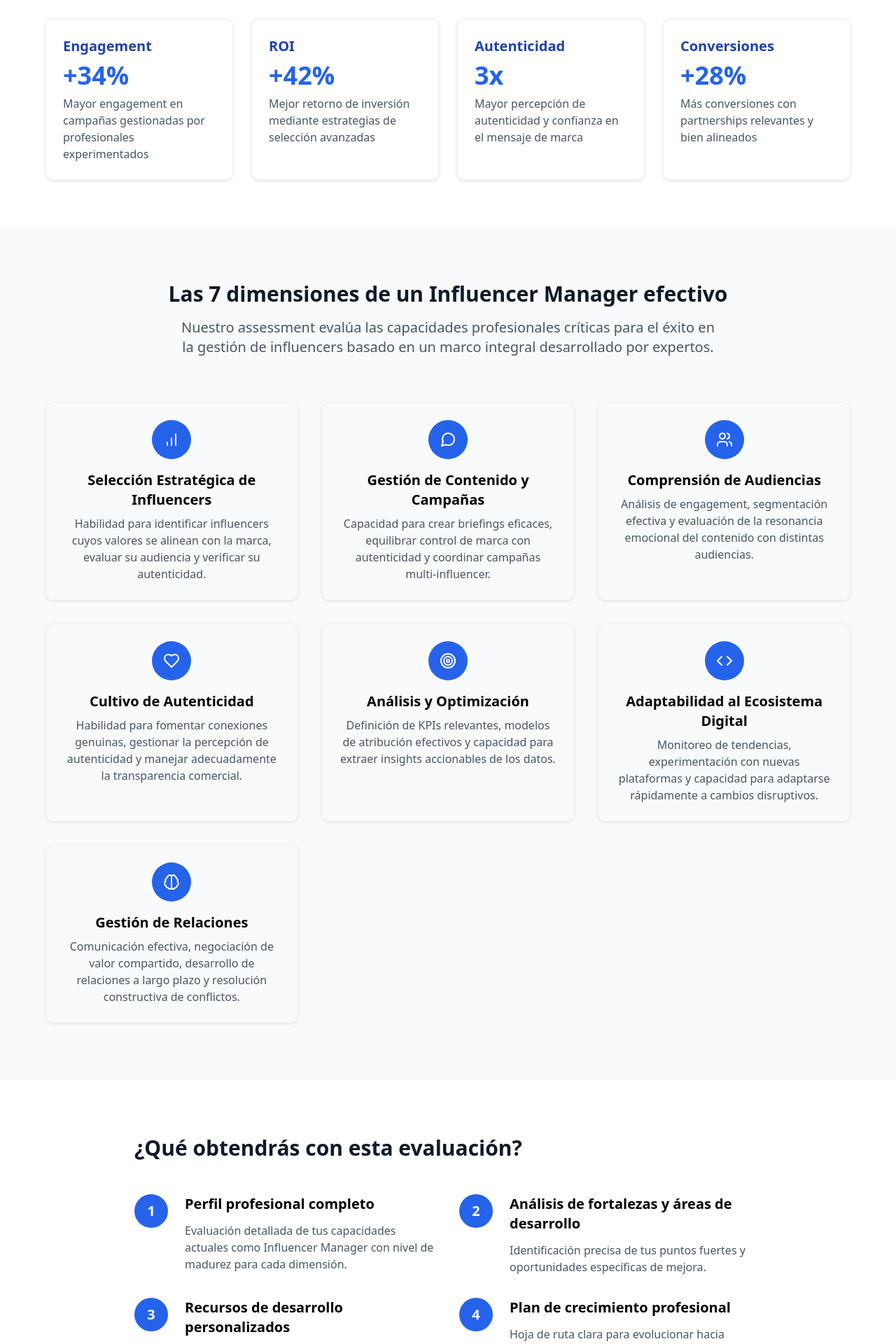
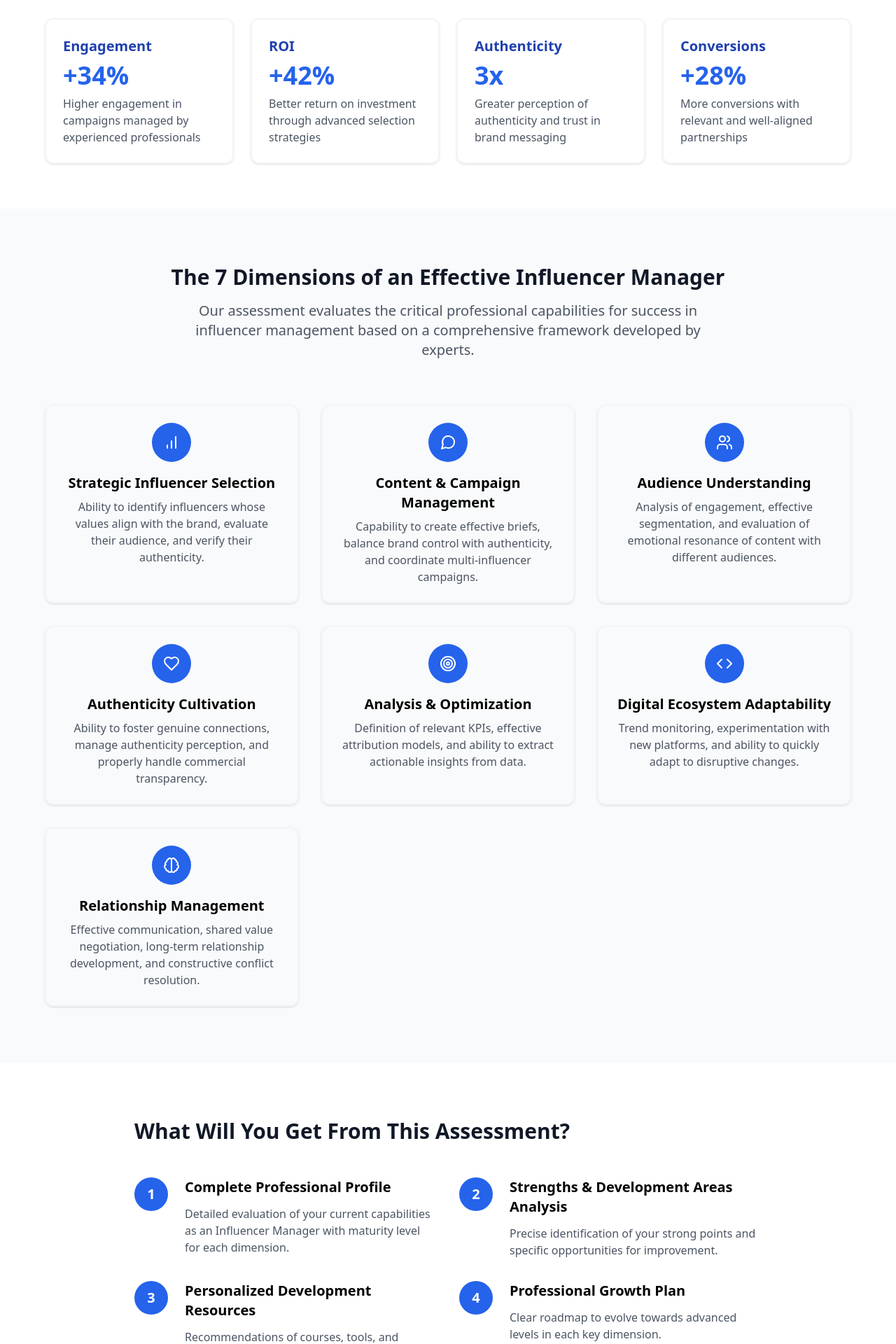
Before and after one commit to cbussalleu/influencer-manager-assessment, a Next.js app: page / in a window 1280 px wide. Shown: the part 700-2620 px from the top of the page at 70% size. Built offline with nearby package versions, Linux system fonts and the light colour scheme.

Commit message:
Update AssessmentPage.js

```diff
--- a/src/components/AssessmentPage.js
+++ b/src/components/AssessmentPage.js
@@ -3,7 +3,7 @@ import { Button } from "../components/ui/button";
 import { Card, CardContent } from "@/components/ui/card";
 import { ArrowRight, BarChart, Users, Brain, Code, Heart, Target, MessageCircle } from 'lucide-react';
 
-// Componente personalizado para el botón
+// Custom component for the button
 const PrimaryButton = ({ children, onClick, className = "" }) => {
   return (
     <Button
@@ -35,7 +35,7 @@ const PrimaryButton = ({ children, onClick, className = "" }) => {
   );
 };
 
-// Componente para una dimensión de capacidad
+// Component for a capability dimension
 const CapabilityDimension = ({ icon: Icon, title, description }) => {
   return (
     <Card className="border-2 border-gray-100 hover:border-blue-400 transition-all hover:shadow-md">
@@ -52,7 +52,7 @@ const CapabilityDimension = ({ icon: Icon, title, description }) => {
   );
 };
 
-// Componente para una característica con número
+// Component for a numbered feature
 const NumberedFeature = ({ number, title, description }) => {
   return (
     <div className="flex gap-6">
@@ -69,7 +69,7 @@ const NumberedFeature = ({ number, title, description }) => {
   );
 };
 
-// Componente para paso del proceso
+// Component for process step
 const ProcessStep = ({ number, title, description }) => {
   return (
     <Card className="p-6 border-2 border-gray-100 hover:border-blue-400 transition-colors h-full">
@@ -84,7 +84,7 @@ const ProcessStep = ({ number, title, description }) => {
   );
 };
 
-// Card con stats/métricas de impacto
+// Card with impact stats/metrics
 const ImpactCard = ({ title, stat, description }) => {
   return (
     <Card className="border-2 border-gray-100 hover:border-blue-600 transition-all hover:shadow-md">
@@ -101,38 +101,38 @@ const AssessmentPage = () => {
   const capabilities = [
     {
       icon: BarChart,
-      title: "Selección Estratégica de Influencers",
-      description: "Habilidad para identificar influencers cuyos valores se alinean con la marca, evaluar su audiencia y verificar su autenticidad."
+      title: "Strategic Influencer Selection",
+      description: "Ability to identify influencers whose values align with the brand, evaluate their audience, and verify their authenticity."
     },
     {
       icon: MessageCircle,
-      title: "Gestión de Contenido y Campañas",
-      description: "Capacidad para crear briefings eficaces, equilibrar control de marca con autenticidad y coordinar campañas multi-influencer."
+      title: "Content & Campaign Management",
+      description: "Capability to create effective briefs, balance brand control with authenticity, and coordinate multi-influencer campaigns."
     },
     {
       icon: Users,
-      title: "Comprensión de Audiencias",
-      description: "Análisis de engagement, segmentación efectiva y evaluación de la resonancia emocional del contenido con distintas audiencias."
+      title: "Audience Understanding",
+      description: "Analysis of engagement, effective segmentation, and evaluation of emotional resonance of content with different audiences."
     },
     {
       icon: Heart,
-      title: "Cultivo de Autenticidad",
-      description: "Habilidad para fomentar conexiones genuinas, gestionar la percepción de autenticidad y manejar adecuadamente la transparencia comercial."
+      title: "Authenticity Cultivation",
+      description: "Ability to foster genuine connections, manage authenticity perception, and properly handle commercial transparency."
     },
     {
       icon: Target,
-      title: "Análisis y Optimización",
-      description: "Definición de KPIs relevantes, modelos de atribución efectivos y capacidad para extraer insights accionables de los datos."
+      title: "Analysis & Optimization",
+      description: "Definition of relevant KPIs, effective attribution models, and ability to extract actionable insights from data."
     },
     {
       icon: Code,
-      title: "Adaptabilidad al Ecosistema Digital",
-      description: "Monitoreo de tendencias, experimentación con nuevas plataformas y capacidad para adaptarse rápidamente a cambios disruptivos."
+      title: "Digital Ecosystem Adaptability",
+      description: "Trend monitoring, experimentation with new platforms, and ability to quickly adapt to disruptive changes."
     },
     {
       icon: Brain,
-      title: "Gestión de Relaciones",
-      description: "Comunicación efectiva, negociación de valor compartido, desarrollo de relaciones a largo plazo y resolución constructiva de conflictos."
+      title: "Relationship Management",
+      description: "Effective communication, shared value negotiation, long-term relationship development, and constructive conflict resolution."
     }
   ];
 
@@ -143,13 +143,13 @@ const AssessmentPage = () => {
         <div className="container mx-auto px-4">
           <div className="max-w-3xl mx-auto">
             <h1 className="text-5xl font-bold mb-8 leading-tight">
-              Evalúa tus capacidades como Influencer Manager
+              Evaluate Your Influencer Manager Capabilities
             </h1>
             <p className="text-xl mb-12 text-blue-100 leading-relaxed">
-              Descubre tus fortalezas y áreas de mejora como Influencer Manager con nuestra evaluación basada en un marco integral de 7 dimensiones clave para el éxito en marketing de influencia.
+              Discover your strengths and areas for improvement as an Influencer Manager with our assessment based on a comprehensive framework of 7 key dimensions for success.
             </p>
             <PrimaryButton onClick={() => window.location.href = '/assessment'}>
-              Iniciar Evaluación
+              Start Assessment
             </PrimaryButton>
           </div>
         </div>
@@ -160,28 +160,28 @@ const AssessmentPage = () => {
         <div className="container mx-auto px-4">
           <div className="max-w-6xl mx-auto">
             <h2 className="text-3xl font-bold text-center text-gray-900 mb-12">
-              El impacto de un Influencer Manager efectivo
+              The Impact of an Effective Influencer Manager
             </h2>
             <div className="grid gap-6 md:grid-cols-2 lg:grid-cols-4">
               <ImpactCard
                 title="Engagement"
                 stat="+34%"
-                description="Mayor engagement en campañas gestionadas por profesionales experimentados"
+                description="Higher engagement in campaigns managed by experienced professionals"
               />
               <ImpactCard
                 title="ROI"
                 stat="+42%"
-                description="Mejor retorno de inversión mediante estrategias de selección avanzadas"
+                description="Better return on investment through advanced selection strategies"
               />
               <ImpactCard
-                title="Autenticidad"
+                title="Authenticity"
                 stat="3x"
-                description="Mayor percepción de autenticidad y confianza en el mensaje de marca"
+                description="Greater perception of authenticity and trust in brand messaging"
               />
               <ImpactCard
-                title="Conversiones"
+                title="Conversions"
                 stat="+28%"
-                description="Más conversiones con partnerships relevantes y bien alineados"
+                description="More conversions with relevant and well-aligned partnerships"
               />
             </div>
           </div>
@@ -194,10 +194,10 @@ const AssessmentPage = () => {
           <div className="max-w-6xl mx-auto">
             <div className="text-center mb-16">
               <h2 className="text-3xl font-bold text-gray-900 mb-4">
-                Las 7 dimensiones de un Influencer Manager efectivo
+                The 7 Dimensions of an Effective Influencer Manager
               </h2>
               <p className="text-xl text-gray-600 max-w-3xl mx-auto">
-                Nuestro assessment evalúa las capacidades profesionales críticas para el éxito en la gestión de influencers basado en un marco integral desarrollado por expertos.
+                Our assessment evaluates the critical professional capabilities for success in influencer management based on a comprehensive framework developed by experts.
               </p>
             </div>
 
@@ -220,28 +220,28 @@ const AssessmentPage = () => {
         <div className="container mx-auto px-4">
           <div className="max-w-4xl mx-auto">
             <h2 className="text-3xl font-bold text-gray-900 mb-12">
-              ¿Qué obtendrás con esta evaluación?
+              What Will You Get From This Assessment?
             </h2>
             <div className="grid gap-8 md:grid-cols-2">
               <NumberedFeature
                 number="1"
-                title="Perfil profesional completo"
-                description="Evaluación detallada de tus capacidades actuales como Influencer Manager con nivel de madurez para cada dimensión."
+                title="Complete Professional Profile"
+                description="Detailed evaluation of your current capabilities as an Influencer Manager with maturity level for each dimension."
               />
               <NumberedFeature
                 number="2"
-                title="Análisis de fortalezas y áreas de desarrollo"
-                description="Identificación precisa de tus puntos fuertes y oportunidades específicas de mejora."
+                title="Strengths & Development Areas Analysis"
+                description="Precise identification of your strong points and specific opportunities for improvement."
               />
               <NumberedFeature
                 number="3"
-                title="Recursos de desarrollo personalizados"
-                description="Recomendaciones de cursos, herramientas y recursos adaptados a tu perfil para potenciar tu carrera."
+                title="Personalized Development Resources"
+                description="Recommendations of courses, tools, and resources tailored to your profile to enhance your career."
               />
               <NumberedFeature
                 number="4"
-                title="Plan de crecimiento profesional"
-                description="Hoja de ruta clara para evolucionar hacia niveles avanzados en cada dimensión clave."
+                title="Professional Growth Plan"
+                description="Clear roadmap to evolve towards advanced levels in each key dimension."
               />
             </div>
           </div>
@@ -253,24 +253,24 @@ const AssessmentPage = () => {
         <div className="container mx-auto px-4">
           <div className="max-w-5xl mx-auto">
             <h2 className="text-3xl font-bold text-gray-900 mb-12 text-center">
-              ¿Cómo funciona?
+              How Does It Work?
             </h2>
 
             <div className="grid gap-8 md:grid-cols-3">
               <ProcessStep
                 number="1"
-                title="Evaluación"
-                description="Completa nuestro cuestionario especializado diseñado para evaluar las 7 dimensiones clave para el éxito en marketing de influencia."
+                title="Assessment"
+                description="Complete our specialized questionnaire designed to evaluate the 7 key dimensions for success in influencer marketing."
               />
               <ProcessStep
                 number="2"
-                title="Análisis"
-                description="Nuestro sistema analiza tus respuestas utilizando un modelo de madurez desarrollado por expertos en el sector."
+                title="Analysis"
+                description="Our system analyzes your responses using a maturity model developed by experts in the field."
               />
               <ProcessStep
                 number="3"
-                title="Resultados"
-                description="Recibe un informe detallado con tu nivel de madurez en cada dimensión, fortalezas, áreas de desarrollo y recomendaciones personalizadas."
+                title="Results"
+                description="Receive a detailed report with your maturity level in each dimension, strengths, development areas, and personalized recommendations."
               />
             </div>
           </div>
@@ -283,45 +283,45 @@ const AssessmentPage = () => {
           <div className="max-w-4xl mx-auto">
             <div className="bg-blue-50 rounded-xl p-8 border border-blue-100">
               <h2 className="text-3xl font-bold text-blue-900 mb-6">
-                Niveles de Madurez
+                Maturity Levels
               </h2>
               <p className="text-lg mb-6">
-                Nuestra evaluación clasifica cada dimensión en cinco niveles de madurez, permitiéndote identificar con precisión tu etapa de desarrollo profesional.
+                Our assessment classifies each dimension into five maturity levels, allowing you to precisely identify your stage of professional development.
               </p>
               <div className="space-y-4">
                 <div className="flex items-start space-x-4">
-                  <div className="bg-gray-200 px-3 py-1 rounded-full text-sm font-semibold">Nivel 1</div>
+                  <div className="bg-gray-200 px-3 py-1 rounded-full text-sm font-semibold">Level 1</div>
                   <div>
-                    <h3 className="font-bold">Básico (0-20%)</h3>
-                    <p className="text-gray-600">Enfoque reactivo y táctico con procesos mínimos establecidos</p>
+                    <h3 className="font-bold">Basic (0-20%)</h3>
+                    <p className="text-gray-600">Reactive and tactical approach with minimal established processes</p>
                   </div>
                 </div>
                 <div className="flex items-start space-x-4">
-                  <div className="bg-blue-200 px-3 py-1 rounded-full text-sm font-semibold">Nivel 2</div>
+                  <div className="bg-blue-200 px-3 py-1 rounded-full text-sm font-semibold">Level 2</div>
                   <div>
-                    <h3 className="font-bold">En desarrollo (21-40%)</h3>
-                    <p className="text-gray-600">Procesos básicos y reconocimiento de importancia, sin metodología consistente</p>
+                    <h3 className="font-bold">Developing (21-40%)</h3>
+                    <p className="text-gray-600">Basic processes and recognition of importance, without consistent methodology</p>
                   </div>
                 </div>
                 <div className="flex items-start space-x-4">
-                  <div className="bg-green-200 px-3 py-1 rounded-full text-sm font-semibold">Nivel 3</div>
+                  <div className="bg-green-200 px-3 py-1 rounded-full text-sm font-semibold">Level 3</div>
                   <div>
-                    <h3 className="font-bold">Competente (41-60%)</h3>
-                    <p className="text-gray-600">Sistemas efectivos establecidos con procesos consistentes y resultados predecibles</p>
+                    <h3 className="font-bold">Competent (41-60%)</h3>
+                    <p className="text-gray-600">Effective established systems with consistent processes and predictable results</p>
                   </div>
                 </div>
                 <div className="flex items-start space-x-4">
-                  <div className="bg-yellow-200 px-3 py-1 rounded-full text-sm font-semibold">Nivel 4</div>
+                  <div className="bg-yellow-200 px-3 py-1 rounded-full text-sm font-semibold">Level 4</div>
                   <div>
-                    <h3 className="font-bold">Avanzado (61-80%)</h3>
-                    <p className="text-gray-600">Enfoque proactivo y estratégico con sistemas sofisticados y capacidad predictiva</p>
+                    <h3 className="font-bold">Advanced (61-80%)</h3>
+                    <p className="text-gray-600">Proactive and strategic approach with sophisticated systems and predictive capacity</p>
                   </div>
                 </div>
                 <div className="flex items-start space-x-4">
-                  <div className="bg-purple-200 px-3 py-1 rounded-full text-sm font-semibold">Nivel 5</div>
+                  <div className="bg-purple-200 px-3 py-1 rounded-full text-sm font-semibold">Level 5</div>
                   <div>
-                    <h3 className="font-bold">Experto (81-100%)</h3>
-                    <p className="text-gray-600">Dominio completo con capacidad de innovación, liderazgo y transformación del campo</p>
+                    <h3 className="font-bold">Expert (81-100%)</h3>
+                    <p className="text-gray-600">Complete mastery with innovation capacity, leadership, and field transformation</p>
                   </div>
                 </div>
               </div>
@@ -335,13 +335,13 @@ const AssessmentPage = () => {
         <div className="container mx-auto px-4">
           <div className="max-w-3xl mx-auto text-center">
             <h2 className="text-4xl font-bold mb-6">
-              ¿Listo para descubrir tu nivel como Influencer Manager?
+              Ready to Discover Your Level as an Influencer Manager?
             </h2>
             <p className="text-xl mb-8 text-blue-100">
-              Inicia tu evaluación hoy y recibe un análisis personalizado con recomendaciones específicas para impulsar tu carrera profesional.
+              Start your assessment today and receive a personalized analysis with specific recommendations to boost your professional career.
             </p>
             <PrimaryButton onClick={() => window.location.href = '/assessment'}>
-              Iniciar Evaluación
+              Start Assessment
             </PrimaryButton>
           </div>
         </div>
```
